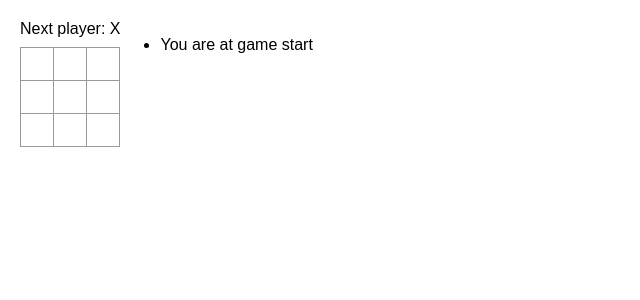
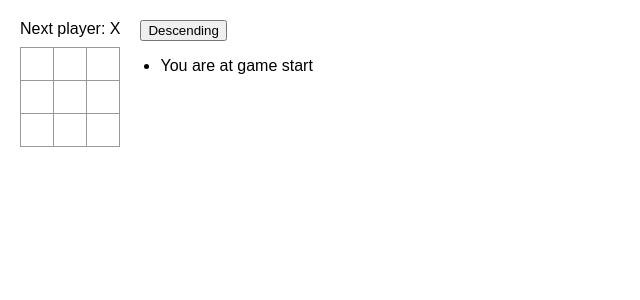
Before and after one commit to will-lynas/react-tutorial, a React (Create React App) app: page / in a window 1280 px wide. Shown: the top 300 px of the page, without its empty margins (0-640 px from the left). Built offline with nearby package versions, Linux system fonts and the light colour scheme.

Commit message:
Add button to change move order

```diff
--- a/src/App.js
+++ b/src/App.js
@@ -52,6 +52,8 @@ function Board({ xIsNext, squares, onPlay }) {
 }
 
 function MovesList({ history, currentMove, onJumpTo }) {
+  const [isAscending, setIsAscending] = useState(false);
+
   const moves = history.map((squares, move) => {
     if (move === currentMove) {
       if (move === 0) {
@@ -75,7 +77,18 @@ function MovesList({ history, currentMove, onJumpTo }) {
     );
   });
 
-  return <ul>{moves}</ul>;
+  if (isAscending) {
+    moves.reverse();
+  }
+
+  return (
+    <>
+      <button onClick={() => setIsAscending(!isAscending)}>
+        {isAscending ? "Ascending" : "Descending"}
+      </button>
+      <ul>{moves}</ul>
+    </>
+  );
 }
 
 export default function Game() {
```
